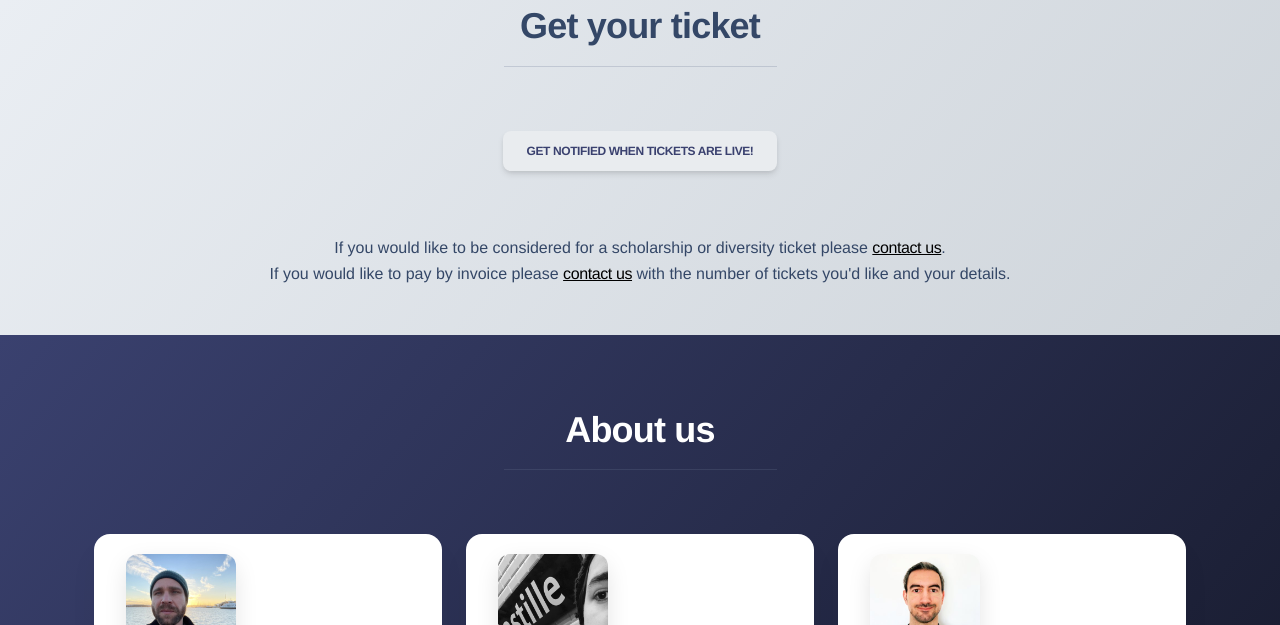
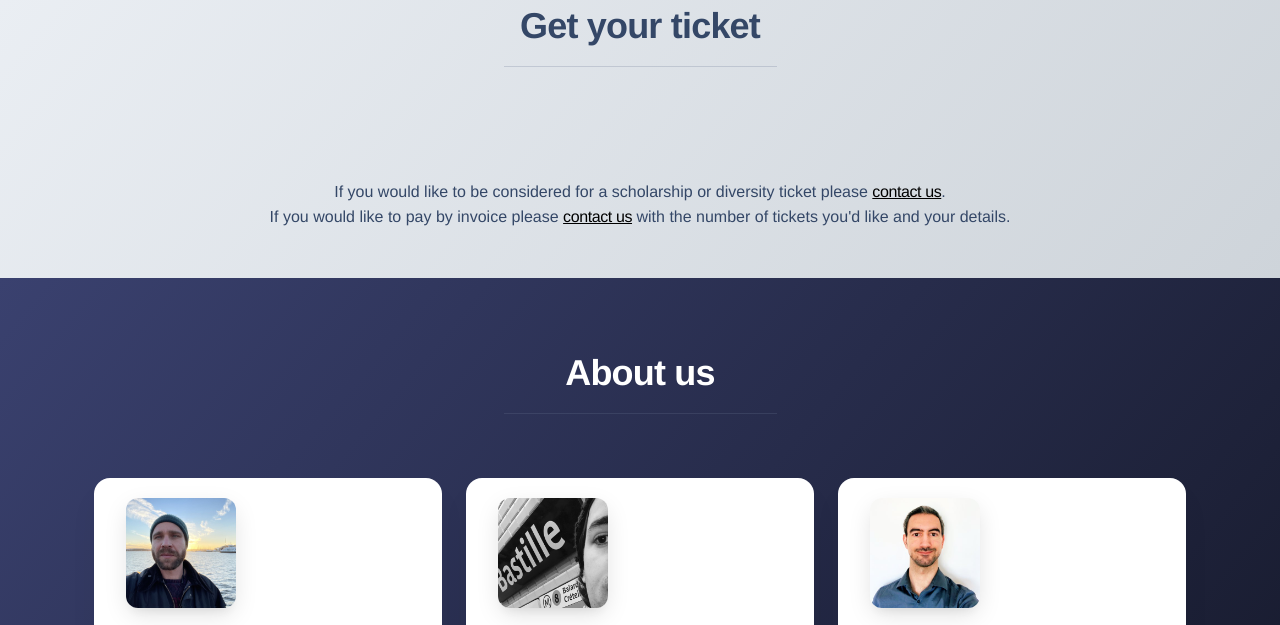
Before and after one commit to swissmobiclub/ab2k22, a plain HTML site: page index.html in a window 1280 px wide. Shown: the part 4700-5325 px from the top of the page. Drawn offline with nearby package versions, Linux system fonts and the light colour scheme; a script that the page names is missing.

Commit message:
Revert to tito widget

```diff
--- a/index.html
+++ b/index.html
@@ -314,8 +314,8 @@
 					<h2 class="h2 text-center">Get your ticket</h2>
 					<hr class="w-25 mx-auto">
 				</div>
-				<div class="col-lg-6 col-12">
-						<a class="btn btn-light mx-1" href="https://ti.to/swissmobiclub/appbuilders-2022" target="_blank">Get notified when tickets are live!</a>
+				<div class="card shadow-lg">
+					<tito-widget event="swissmobiclub/appbuilders-2022"></tito-widget>
 				</div>
 				<div class="col-md-12 py-5">
 					<div class="text-dark">
```
